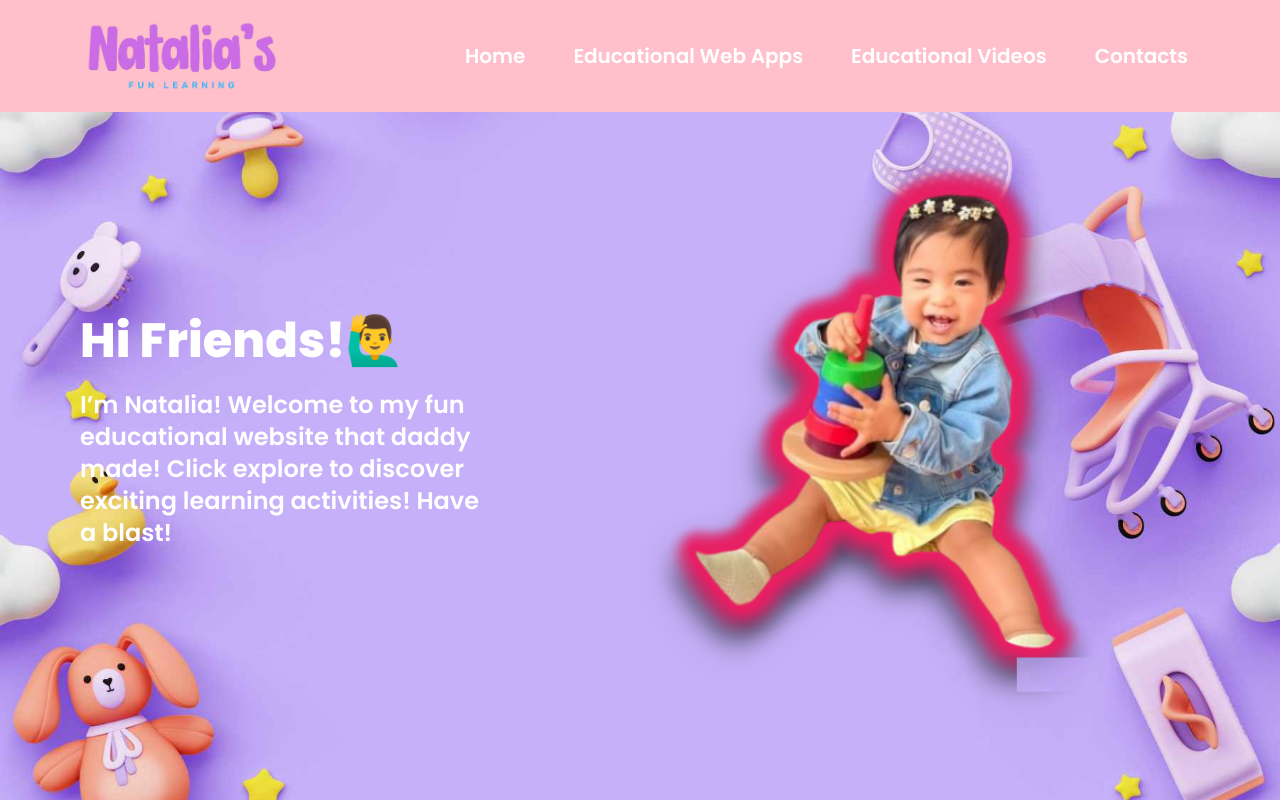
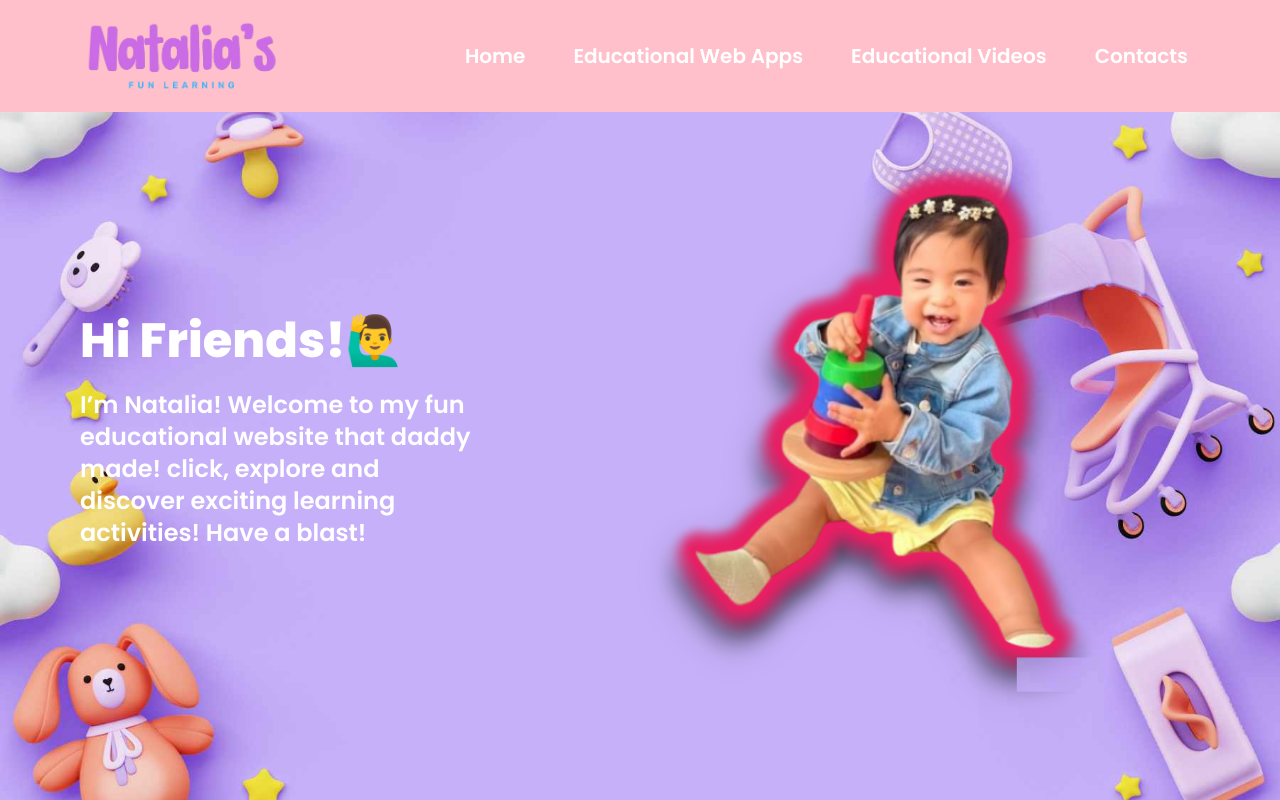
Before and after one commit to JoseOmolon/NataliaApp2, a React (Vite) app: page / in a window 1280 px wide. Shown: the top 800 px of the page. Built offline with nearby package versions, Linux system fonts and the light colour scheme; a web font is replaced by a local one.

Commit message:
Update Hero.jsx

```diff
--- a/src/components/Hero.jsx
+++ b/src/components/Hero.jsx
@@ -26,7 +26,7 @@ const Hero = () => {
                         initial="hidden"
                         animate="visible"
             className="text-base sm:text-lg md:text-xl lg:text-2xl font-happy font-semibold text-white">
-              I’m Natalia! Welcome to my fun educational website that daddy made! Click explore to discover exciting learning activities! Have a blast!
+              I’m Natalia! Welcome to my fun educational website that daddy made! click, explore and discover exciting learning activities! Have a blast!
             </motion.p>
           </div>
         </div>
```
